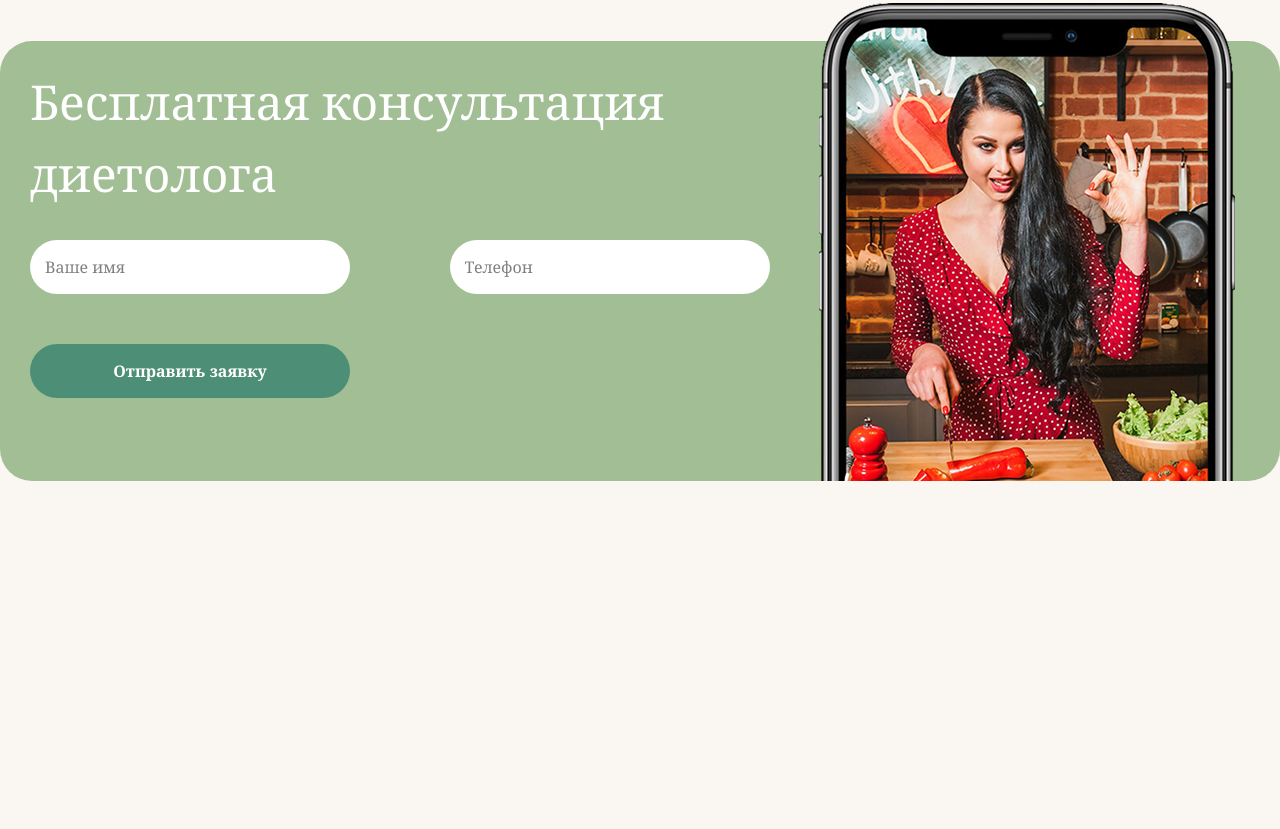
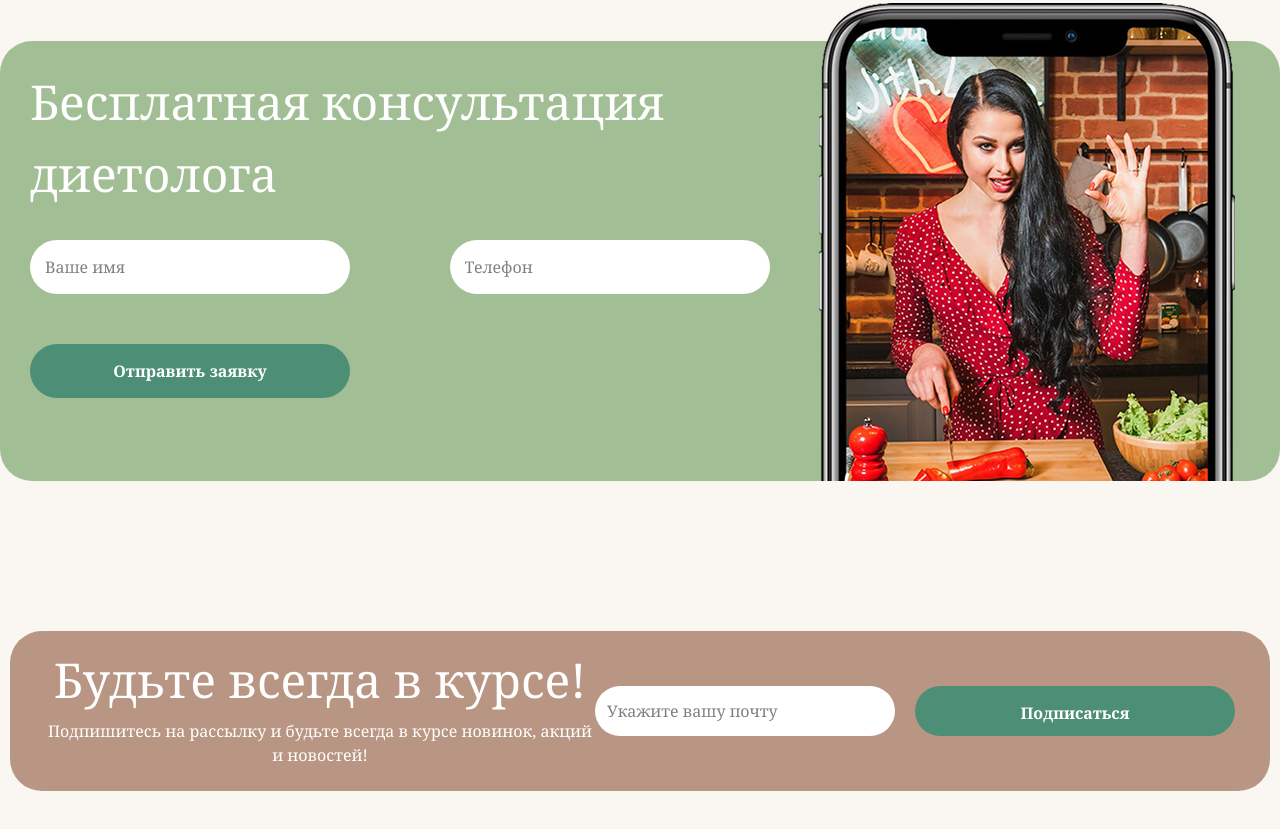
Before and after one commit to muhammadnazarov1724-cell/exam-week-2, a website: page index.html in a window 1280 px wide. Shown: the part 6423-7252 px from the top of the page. Before the commit the page ends 7054 px from the top, so only its background shows below. Drawn offline with Linux system fonts and the light colour scheme.

Commit message:
main section11

```diff
--- a/index.html
+++ b/index.html
@@ -727,6 +727,18 @@
           <img src="./images/cta 1.png" alt="">
         </div>
       </section>
+      <section class="px-[10px] my-[70px] max-w-[1380px] m-auto">
+        <div class="h-[340px] bg-[#B89683] rounded-4xl py-[25px] px-[35px] lg:flex flex-row justify-between lg:h-[160px] lg:items-center">
+          <div class="flex flex-col gap-[15px] items-center">
+            <p class="text-[24px] font-[500] text-white lg:text-5xl">Будьте всегда в курсе!</p>
+            <p class="text-center text-white">Подпишитесь на рассылку и будьте всегда в курсе новинок, акций и новостей!</p>
+          </div>
+          <div class="flex flex-col gap-[20px] my-[30px] lg:flex-row">
+            <input class="w-[300px] h-[50px] rounded-4xl py-[15px] px-[12px] bg-white " type="email" placeholder="Укажите вашу почту">
+              <button class="w-[300px] h-[50px] bg-[#4D8F76] rounded-[40px] font-bold text-white py-[15px] lg:w-[320px] lg:w-[200px]">Подписаться</button>
+          </div>
+        </div>
+      </section>
     </main>
   </body>
 </html>
```
Also changed, not shown: src/output.css.
